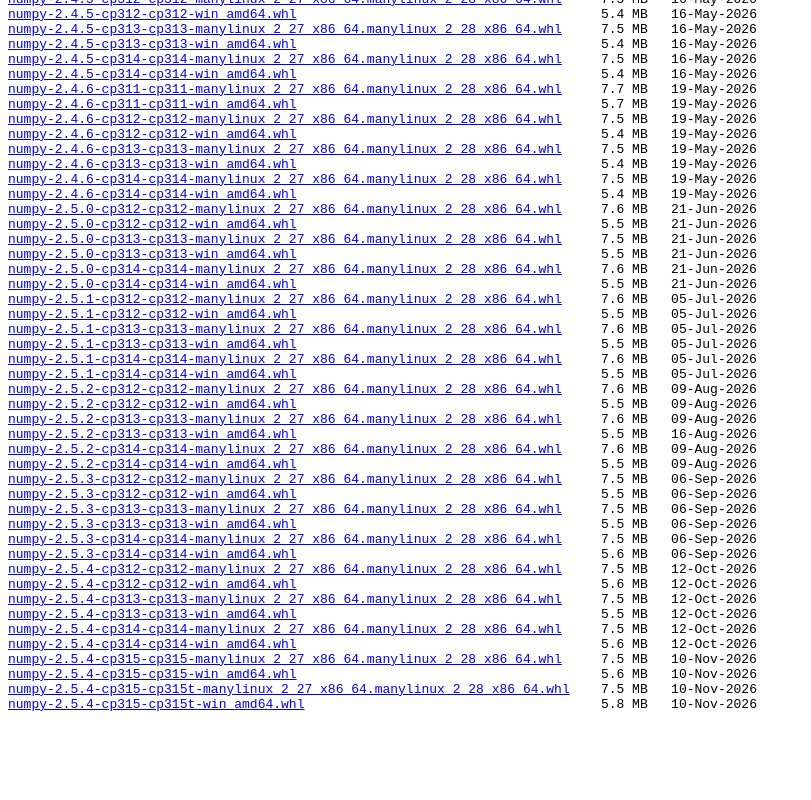
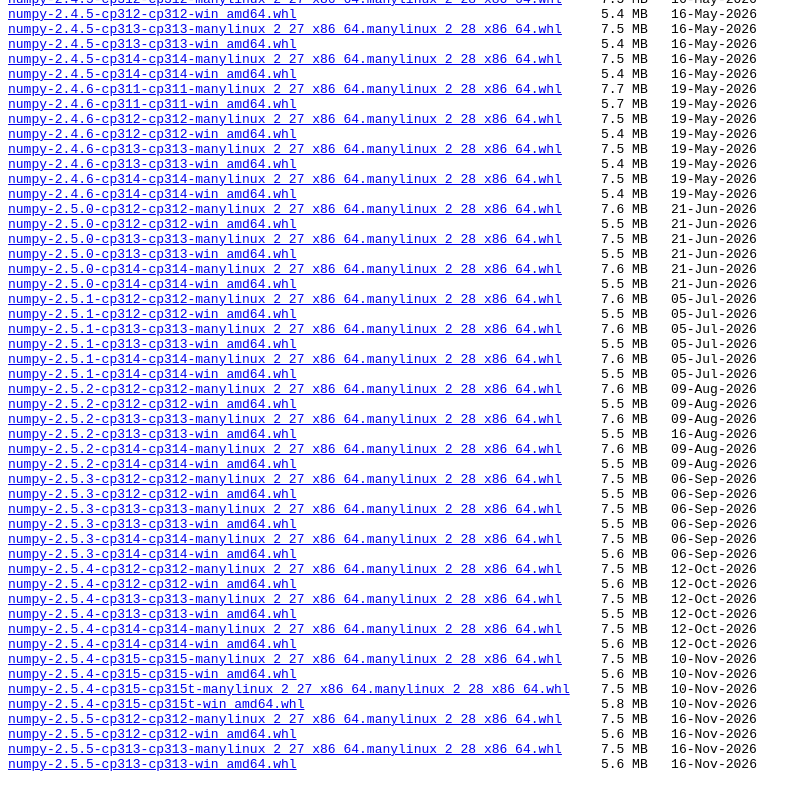
Before and after one commit to urob/numpy-mkl, a plain HTML site: page numpy/index.html in a window 1280 px wide. Shown: the part 1798-2598 px from the top of the page, without its empty margins (0-811 px from the left). Before the commit the page ends 2538 px from the top, so only its background shows below. Drawn offline with Linux system fonts and the light colour scheme.

Commit message:
ci: Add wheels for numpy-2.5.5

```diff
--- a/numpy/index.html
+++ b/numpy/index.html
@@ -168,6 +168,10 @@
 <a href="https://github.com/urob/numpy-mkl/releases/download/0.3.21/numpy-2.5.4-cp315-cp315-win_amd64.whl#sha256=b25da6829c569cecdca0c138519f22b084130f12f5b625db5a29cee7e29945e7" download="numpy-2.5.4-cp315-cp315-win_amd64.whl">numpy-2.5.4-cp315-cp315-win_amd64.whl</a>                                       5.6 MB   10-Nov-2026
 <a href="https://github.com/urob/numpy-mkl/releases/download/0.3.21/numpy-2.5.4-cp315-cp315t-manylinux_2_27_x86_64.manylinux_2_28_x86_64.whl#sha256=5f1b4f191b0ee03bd22b0933d871daca51619592ea76f15a2127b8aa6ca8b76b" download="numpy-2.5.4-cp315-cp315t-manylinux_2_27_x86_64.manylinux_2_28_x86_64.whl">numpy-2.5.4-cp315-cp315t-manylinux_2_27_x86_64.manylinux_2_28_x86_64.whl</a>    7.5 MB   10-Nov-2026
 <a href="https://github.com/urob/numpy-mkl/releases/download/0.3.23/numpy-2.5.4-cp315-cp315t-win_amd64.whl#sha256=27ca7728bdc1c9730dd415e6cbcb45d13340ea4803573080933005f028053ad6" download="numpy-2.5.4-cp315-cp315t-win_amd64.whl">numpy-2.5.4-cp315-cp315t-win_amd64.whl</a>                                      5.8 MB   10-Nov-2026
+<a href="https://github.com/urob/numpy-mkl/releases/download/0.3.25/numpy-2.5.5-cp312-cp312-manylinux_2_27_x86_64.manylinux_2_28_x86_64.whl#sha256=c95610f98741902d781647c300d5d05836357283841bd5659385a3e47a5d7eb5" download="numpy-2.5.5-cp312-cp312-manylinux_2_27_x86_64.manylinux_2_28_x86_64.whl">numpy-2.5.5-cp312-cp312-manylinux_2_27_x86_64.manylinux_2_28_x86_64.whl</a>     7.5 MB   16-Nov-2026
+<a href="https://github.com/urob/numpy-mkl/releases/download/0.3.25/numpy-2.5.5-cp312-cp312-win_amd64.whl#sha256=cd132973cbbb9bfa3aaf07f1a7d43781dd7a39fcc5974fbf87cbf87b44c5b830" download="numpy-2.5.5-cp312-cp312-win_amd64.whl">numpy-2.5.5-cp312-cp312-win_amd64.whl</a>                                       5.6 MB   16-Nov-2026
+<a href="https://github.com/urob/numpy-mkl/releases/download/0.3.25/numpy-2.5.5-cp313-cp313-manylinux_2_27_x86_64.manylinux_2_28_x86_64.whl#sha256=a12b39d1cd825d00f44bda742e467623afa895594c4ca38bf85488fba4e25fc0" download="numpy-2.5.5-cp313-cp313-manylinux_2_27_x86_64.manylinux_2_28_x86_64.whl">numpy-2.5.5-cp313-cp313-manylinux_2_27_x86_64.manylinux_2_28_x86_64.whl</a>     7.5 MB   16-Nov-2026
+<a href="https://github.com/urob/numpy-mkl/releases/download/0.3.25/numpy-2.5.5-cp313-cp313-win_amd64.whl#sha256=464b7c2a26ee3c19443a327af280771ddd72ce331f99cb03b252646965f20206" download="numpy-2.5.5-cp313-cp313-win_amd64.whl">numpy-2.5.5-cp313-cp313-win_amd64.whl</a>                                       5.6 MB   16-Nov-2026
     </pre>
   </body>
 </html>
```
